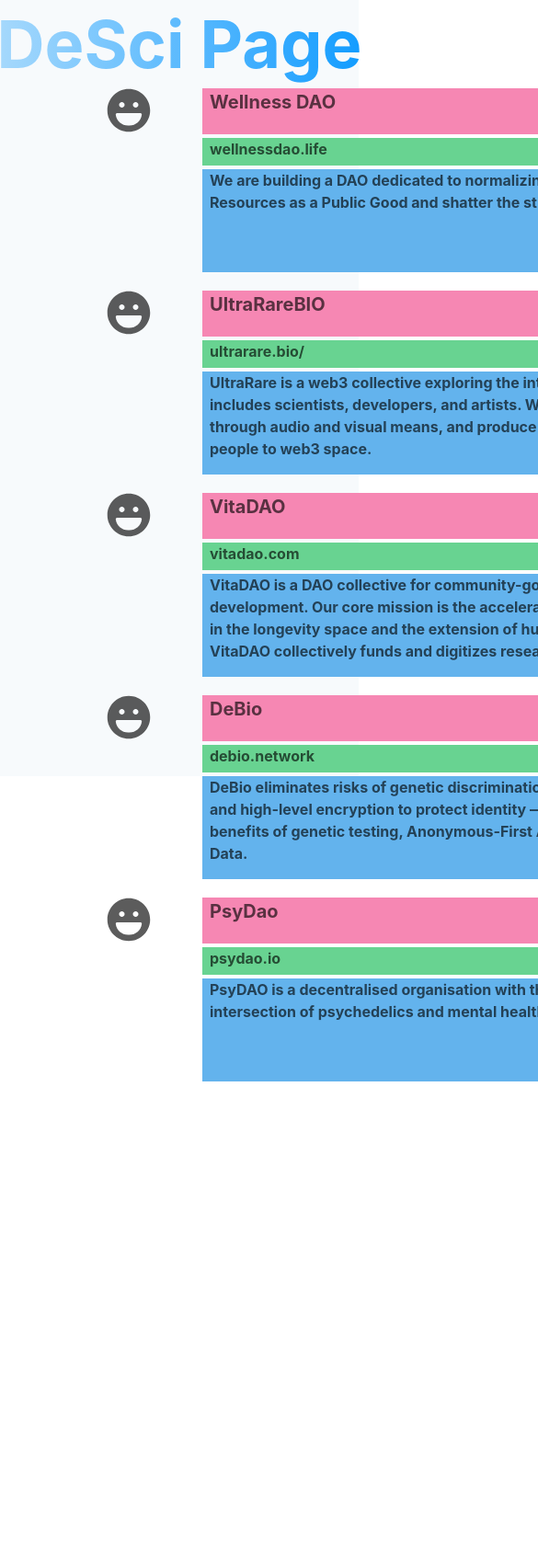
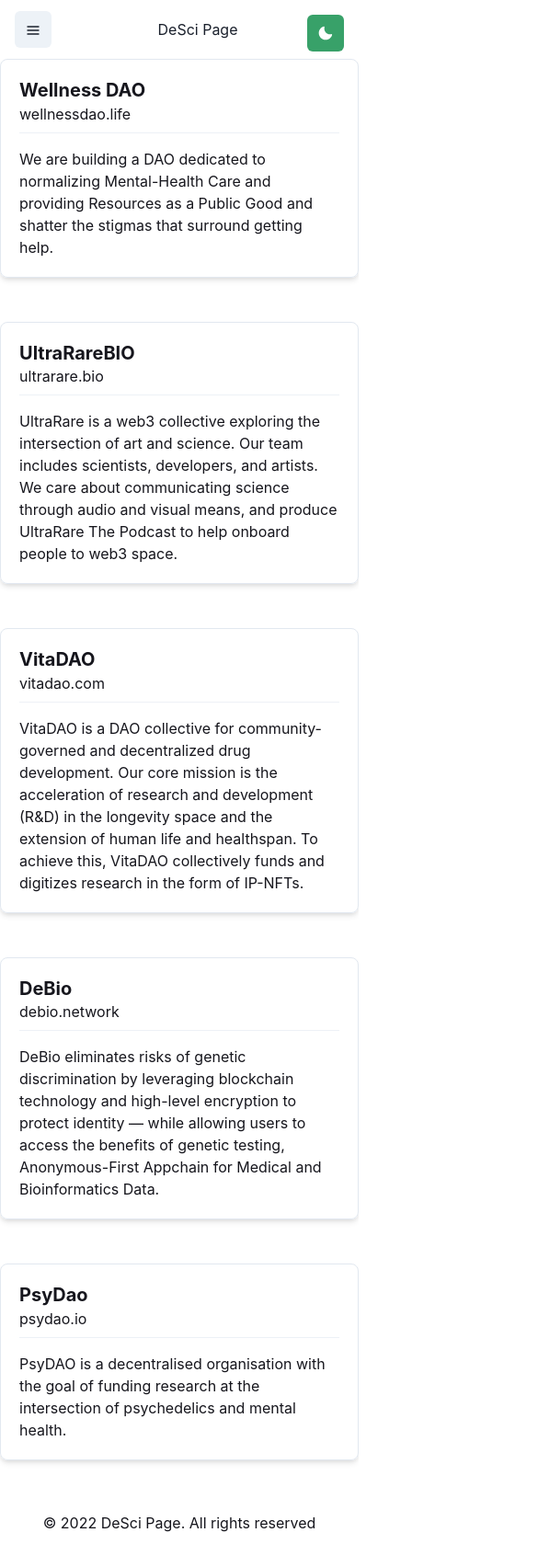
Before and after one commit to rpatel15-hue/desci-page, a Next.js app: page / in a window 390 px wide. Shown: the top 1704 px of the page at 92% size, 585 px wide, since content can reach past the window. Before the commit the page ends 1176 px from the top, so only its background shows below. Built offline with nearby package versions, Linux system fonts and the light colour scheme.

Commit message:
Restyled card style, added navbar, added footer, added colormode switch

```diff
--- a/src/components/Container.tsx
+++ b/src/components/Container.tsx
@@ -5,13 +5,13 @@
     direction="column"
     alignItems="center"
     justifyContent="flex-start"
-    bg="gray.50"
     color="black"
     _dark={{
-      bg: 'gray.900',
       color: 'white',
     }}
     transition="all 0.15s ease-out"
+    maxW={'7xl'}
+    mx={'auto'}
     {...props}
   />
 )
--- a/src/components/Footer.tsx
+++ b/src/components/Footer.tsx
@@ -1,7 +1,29 @@
-import { Container, Flex, FlexProps } from '@chakra-ui/react'
+import { Box, Flex, Text} from '@chakra-ui/react';
 
 export const Footer = () => (
-  <Container>
-    footer text
-  </Container>
-)
+    <Box
+        as="footer"
+        role="contentinfo"
+        mx="auto"
+        py="12"
+        px={{
+        base: '4',
+        md: '8',
+        }}
+    >
+        <Flex
+        direction="column"
+        alignItems="center"
+        justifyContent="flex-start"
+        color="black"
+        _dark={{
+            color: 'white',
+        }}
+        transition="all 0.15s ease-out"
+        maxW={'7xl'}
+        mx={'auto'}
+        >
+        <Text mt="2">© 2022 DeSci Page. All rights reserved</Text>
+        </Flex>
+    </Box>
+);
--- a/src/components/Header.tsx
+++ b/src/components/Header.tsx
@@ -1,5 +1,26 @@
-import { Flex, FlexProps } from '@chakra-ui/react'
+import {Box, Flex, HStack, IconButton, Text, useColorModeValue} from "@chakra-ui/react";
+import {HamburgerIcon} from "@chakra-ui/icons";
+import {DarkModeSwitch} from "./DarkModeSwitch";
 
-export const Header = (props: FlexProps) => (
-  <Flex as="header" py="2rem" {...props} />
-)
+export const Header = () => {
+    const bg = useColorModeValue("white", "gray.800");
+    const mobileNav = useColorModeValue("sm", "md");
+    return (
+        <Box bg={bg} px={4}>
+            <Flex h={16} alignItems={"center"} justifyContent={"space-between"}>
+                <IconButton
+                    size={"md"}
+                    icon={<HamburgerIcon/>}
+                    aria-label={"Open Menu"}
+                    display={{md: "none"}}
+                />
+                <HStack spacing={8} alignItems={"center"}>
+                    <Text>DeSci Page</Text>
+                </HStack>
+                <Flex alignItems={"center"}>
+                    <DarkModeSwitch/>
+                </Flex>
+            </Flex>
+        </Box>
+    );
+};
--- a/src/components/project/ProjectCard.tsx
+++ b/src/components/project/ProjectCard.tsx
@@ -1,69 +1,34 @@
-import {
-  Flex,
-  FlexProps,
-  Spacer,
-  SimpleGrid,
-  Box,
-  Heading,
-  Text,
-  useColorModeValue,
-  Image,
-  Icon,
-  Grid,
-  GridItem,
-} from '@chakra-ui/react'
-import {FaLaugh} from "react-icons/fa";
+// create a card with title, description, and website
 
-export const ProjectCard = ({icon, title, website, description}) => (
-  <Flex justify='center' align={'center'}>
-    <Grid
-        templateAreas={`"icon title"
-                        "icon web"
-                        "icon desc"`}
-      gridTemplateRows={'50px 30px 1fr'}
-      gridTemplateColumns={'100px 1fr'}
-      h='200px'
-      w='800px'
-      gap='1'
-      color='blackAlpha.700'
-      fontWeight='bold'
+import {Box, Heading, Text, Link, Divider} from '@chakra-ui/react'
+
+export const ProjectCard = ({
+    title,
+    description,
+    website,
+}: {
+    title: string
+    description: string
+    website: string
+}) => (
+    <Box
+        p={5}
+        shadow="md"
+        borderWidth="1px"
+        borderRadius="lg"
+        width="100%"
+        height="100%"
+        _hover={{ shadow: 'lg',
+            transform: 'scale(1.01)',
+            transition: 'all 0.2s ease-in-out',
+        }}
+
     >
-    <GridItem area={'icon'}>
-      <Icon as={icon} w={{base:12, sm:16}} h={{base:12, sm:16}}/>
-    </GridItem>
-    <GridItem pl='2' bg='pink.300' fontSize={'20px'}>
-      {title}
-    </GridItem>
-    <GridItem pl='2' bg='green.300'>
-      <a href={website}>{website}</a>
-    </GridItem>
-    <GridItem pl='2' bg='blue.300'>
-      {description}
-    </GridItem>
-    </Grid>
-  </Flex>
-)
-
-
-{/* <SimpleGrid columns={2} spacing={10} maxW={'1000px'}>
-<Box height='250px'>
-  <Icon as={icon} alt='Icon' w={{base:12, sm:16}} h={{base:12, sm:16}} color={'grey'}/>
-</Box>
-<Box height='100px'>
-  <Box alignSelf={'flex-start'} textAlign={'start'} py={{base:3,sm:3}}>
-    <Heading fontSize={{base:'xl',sm:'2xl'}} fontFamily={'body'}>
-      {title}
-    </Heading>
-  </Box>
-  <Box textAlign={'start'} >
-    <Text>
-        {description}
-    </Text>
-  </Box>
-  <Box textAlign={'start'} >
-    <Text>
-        {website}
-    </Text>
-  </Box>
-</Box>
-</SimpleGrid> */}
+        <Heading fontSize="xl">{title}</Heading>
+        <Link href={website} isExternal>
+            {website}
+        </Link>
+        <Divider mt={2}/>
+        <Text mt={4}>{description}</Text>
+    </Box>
+);
--- a/src/components/project/ProjectMaster.tsx
+++ b/src/components/project/ProjectMaster.tsx
@@ -1,55 +1,45 @@
-import {
-  Box,
-  SimpleGrid,
-  Flex,
-  FlexProps,
-  Spacer,
-  Heading,
-  Container,
+import {SimpleGrid,
 } from '@chakra-ui/react'
 import { ProjectCard } from './ProjectCard'
-import {FaLaugh} from "react-icons/fa";
+import {Container} from "../Container";
 
 
 const cards_data = [
   {
-    icon: FaLaugh,
     title: 'Wellness DAO',
     description: 'We are building a DAO dedicated to normalizing Mental-Health Care and providing Resources as a Public Good and shatter the stigmas that surround getting help.',
     website: 'wellnessdao.life'
   },
   {
-    icon: FaLaugh,
     title: 'UltraRareBIO',
     description: 'UltraRare is a web3 collective exploring the intersection of art and science. Our team includes scientists, developers, and artists. We care about communicating science through audio and visual means, and produce UltraRare The Podcast to help onboard people to web3 space.',
-    website: 'ultrarare.bio/'
+    website: 'ultrarare.bio'
   },
   {
-    icon: FaLaugh,
     title: 'VitaDAO',
     description: 'VitaDAO is a DAO collective for community-governed and decentralized drug development. Our core mission is the acceleration of research and development (R&D) in the longevity space and the extension of human life and healthspan. To achieve this, VitaDAO collectively funds and digitizes research in the form of IP-NFTs.',
     website: 'vitadao.com'
   },
   {
-    icon: FaLaugh,
     title: 'DeBio',
     description: 'DeBio eliminates risks of genetic discrimination by leveraging blockchain technology and high-level encryption to protect identity — while allowing users to access the benefits of genetic testing, Anonymous-First Appchain for Medical and Bioinformatics Data.',
     website: 'debio.network'
   },
   {
-    icon: FaLaugh,
     title: 'PsyDao',
     description: 'PsyDAO is a decentralised organisation with the goal of funding research at the intersection of psychedelics and mental health.',
     website: 'psydao.io'
   },
 ]
 
-export const ProjectMaster = () => (
-  <Container>
-    <SimpleGrid columns={1} spacingY='20px' width={"1000px"}>
-      {cards_data.map((card) => (
-        <ProjectCard icon={card.icon} title={card.title} description={card.description} website={card.website}/>
-      ))}
-    </SimpleGrid>
-  </Container>
+const ProjectMaster = () => (
+    <Container>
+      <SimpleGrid spacing={12} minChildWidth={'300px'}>
+        {cards_data.map((card) => (
+            <ProjectCard title={card.title} description={card.description} website={card.website}/>
+        ))}
+      </SimpleGrid>
+    </Container>
 )
+
+export default ProjectMaster
--- a/src/pages/_document.tsx
+++ b/src/pages/_document.tsx
@@ -1,14 +1,15 @@
 import NextDocument, { Html, Head, Main, NextScript } from 'next/document'
 import { ColorModeScript } from '@chakra-ui/react'
+import theme from "../theme";
 
 export default class Document extends NextDocument {
   render() {
     return (
       <Html>
-        <Head />
+        <Head><title>Desci Page</title></Head>
         <body>
           {/* Make Color mode to persists when you refresh the page. */}
-          <ColorModeScript />
+          <ColorModeScript initialColorMode={theme.config.initialColorMode}/>
           <Main />
           <NextScript />
         </body>
--- a/src/pages/index.tsx
+++ b/src/pages/index.tsx
@@ -1,29 +1,13 @@
-import {
-  Link as ChakraLink,
-  Text,
-  Code,
-  List,
-  ListIcon,
-  ListItem,
-  Box,
-  Flex,
-} from '@chakra-ui/react'
-import { CheckCircleIcon, LinkIcon } from '@chakra-ui/icons'
-
-import { Container } from '../components/Container'
-// import { Header } from '../components/Header'
-import { Hero } from '../components/Hero'
-// import { Main } from '../components/Main'
-import { ProjectMaster } from '../components/project/ProjectMaster'
-// import { Footer } from '../components/Footer'
+import { Header } from '../components/Header'
+import ProjectMaster from '../components/project/ProjectMaster'
+import { Footer } from '../components/Footer'
 
 const Index = () => (
-  <Container height="100vh">
-    {/* <Header /> */}
-    <Hero />
-    <ProjectMaster />
-    {/* <Footer /> */}
-  </Container>
+    <>
+        <Header />
+        <ProjectMaster />
+        <Footer />
+    </>
 )
 
 export default Index
--- a/src/theme.tsx
+++ b/src/theme.tsx
@@ -24,7 +24,9 @@
         default: '#a7d9fc',
         // _dark: '#fbec8f',
       },
+
     },
+
     radii: {
       button: '12px',
     },
@@ -34,6 +36,7 @@
   },
   fonts,
   breakpoints,
+
 })
 
 export default theme
```
Also changed, not shown: src/components/CTA.tsx (deleted, +0 -41 lines), src/components/Main.tsx (deleted, +0 -13 lines), 1 other file (tests, documents, lock files or other folders).
